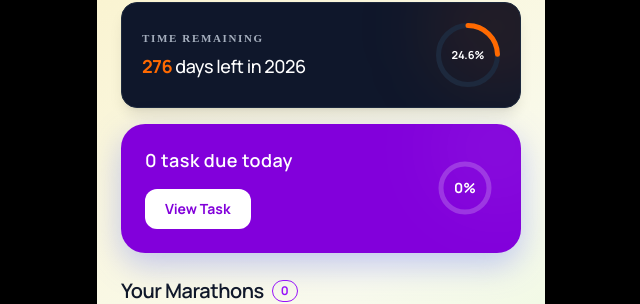
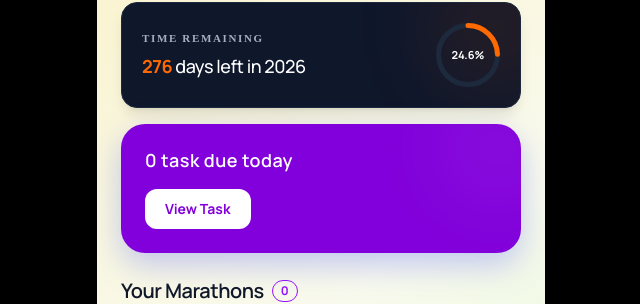
Before and after one commit to subhrangshudas05/TaskMasterAi, a Next.js app: page / in a window 1280 px wide. Shown: the part 94-398 px from the top of the page, without its empty margins (319-959 px from the left). Built offline with nearby package versions, Linux system fonts and the light colour scheme; no server answers; the database is empty; sample sign-in values are in the browser's storage; a web font is replaced by a local one.

Commit message:
Improved Progresscard

```diff
--- a/app/components/ProgressCard.tsx
+++ b/app/components/ProgressCard.tsx
@@ -53,6 +53,9 @@ export function ProgressCard({ totalTasks, completedTasks, onViewClick }: Progre
       </div>
 
       {/* Right Content: Circular Progress */}
+
+      {
+        totalTasks > 0 && (
           <div className="relative flex items-center justify-center shrink-0 z-10">
             <svg className="w-16 h-16 transform -rotate-90">
               {/* Background Track */}
@@ -84,6 +87,9 @@ export function ProgressCard({ totalTasks, completedTasks, onViewClick }: Progre
               {progress}%
             </span>
           </div>
+        )
+      }
+
 
       {/* The 3-dot menu from your screenshot */}
       {/* <button className="absolute bottom-4 right-5 text-white/70 hover:text-white transition-colors">
```
Lines whose indentation alone changed are shown as unchanged.
